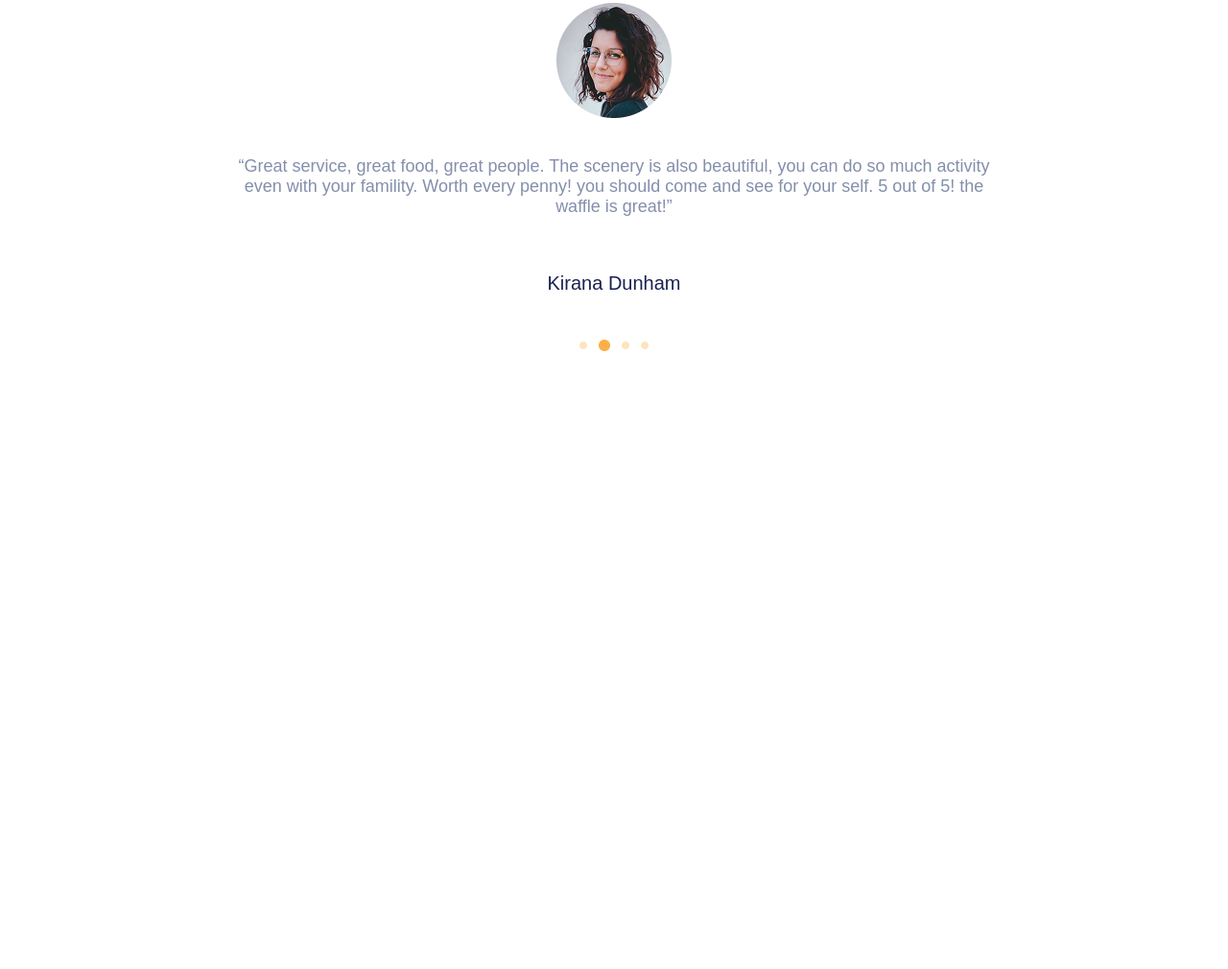
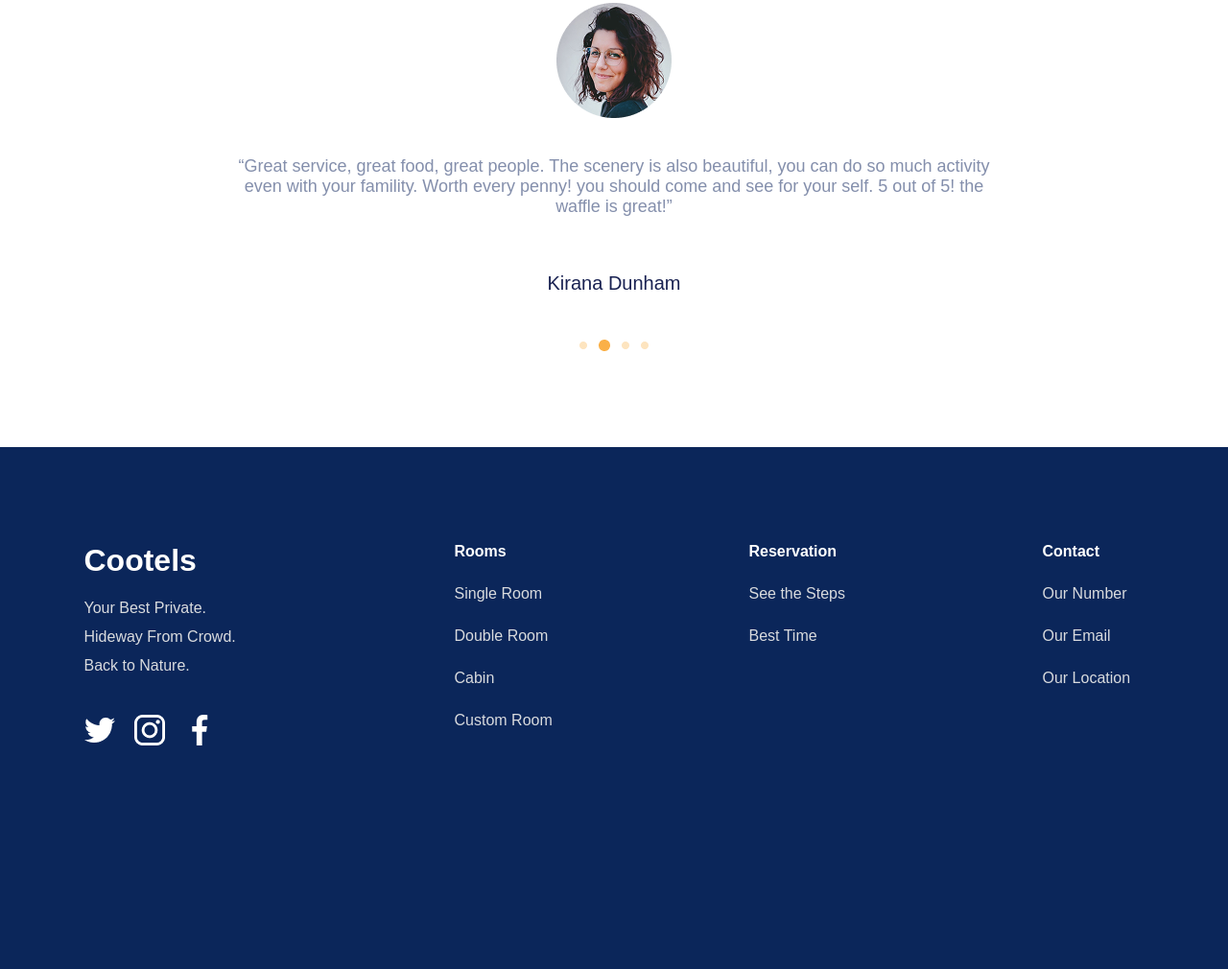
Before and after one commit to themagawo2011/homework-14, a plain HTML site: page index.html in a window 1280 px wide. Shown: the part 4609-5619 px from the top of the page at 96% size. Before the commit the page ends 5075 px from the top, so only its background shows below. Drawn offline with Linux system fonts and the light colour scheme.

Commit message:
Проект тайёр аст

```diff
--- a/index.html
+++ b/index.html
@@ -160,5 +160,45 @@
         <h1 class="h2box9">Kirana Dunham</h1>
         <img src="./images/Group 8.png" alt="">
     </div>
+
+
+
+    <div class="box10">
+        <div class="d1box10">
+            <h1 class="h1box10">Cootels</h1>
+            <p class="p1box10">Your Best Private.</p>
+            <p class="p1box10">Hideway From Crowd.</p>
+            <p class="p1box10">Back to Nature.</p>
+            <div class="imgs">
+                <img src="./images/twitter.png" alt="">
+                <img src="./images/instagram-logo.png" alt="">
+                <img src="./images/facebook.png" alt="">
+            </div>
+        </div>
+
+
+        <div class="d2box10">
+            <p class="pone">Rooms</p>
+            <p class="pend">Single Room</p>
+            <p class="pend">Double Room</p>
+            <p class="pend">Cabin</p>
+            <p class="pend">Custom Room</p>
+        </div>
+
+
+        <div class="d2box10">
+            <p class="pone1">Reservation</p>
+            <p class="pend1">See the Steps</p>
+            <p class="pend1">Best Time</p>
+        </div>
+
+
+        <div class="d2box10">
+            <p class="pone1">Contact</p>
+            <p class="pend1">Our Number</p>
+            <p class="pend1">Our Email</p>
+            <p class="pend1">Our Location</p>
+        </div>
+    </div>
 </body>
 </html>
--- a/style.css
+++ b/style.css
@@ -470,3 +470,85 @@
     gap: 40px;
     margin-bottom: 100px;
 }
+
+
+.h1box10{
+    width: 124px;
+    height: 39px;
+    font-size: 32px;
+    font-weight: 700;
+    color: #FFFFFF;
+    margin-bottom: 20px;
+}
+
+.p1box10{
+    width: 186px;
+    height: 20px;
+    font-size: 16px;
+    font-weight: 400;
+    color: #D9DBDE;
+    margin-bottom: 10px;
+}
+
+.imgs{
+    display: flex;
+    gap: 20px;
+    margin-top: 30px;
+}
+
+.d1box10{
+    display: flex;
+    flex-direction: column;
+}
+
+
+
+.pone{
+    width: 55px;
+    height: 19px;
+    font-size: 16px;
+    font-weight: 700;
+    color: #FFFFFF;
+}
+
+.pend{
+    width: 107px;
+    height: 19px;
+    font-size: 16px;
+    font-weight: 400;
+    color: #D9DBDE;
+}
+
+.d2box10{
+    display: flex;
+    flex-direction: column;
+    gap: 25px;
+}
+
+.pone1{
+    width: 96px;
+    height: 19px;
+    font-size: 16px;
+    font-weight: 700;
+    color: #FFFFFF;
+}
+
+.pend1{
+    width: 106px;
+    height: 19px;
+    font-size: 16px;
+    font-weight: 400;
+    color: #D9DBDE;
+}
+
+
+
+.box10{
+    width: 100%;
+    height: 444px;
+    background-color: #0B265A;
+    display: flex;
+    justify-content: center;
+    gap: 200px;
+    padding-top: 100px;
+}
```
Also changed, not shown: images/facebook.png (added), images/instagram-logo.png (added), images/twitter.png (added).
